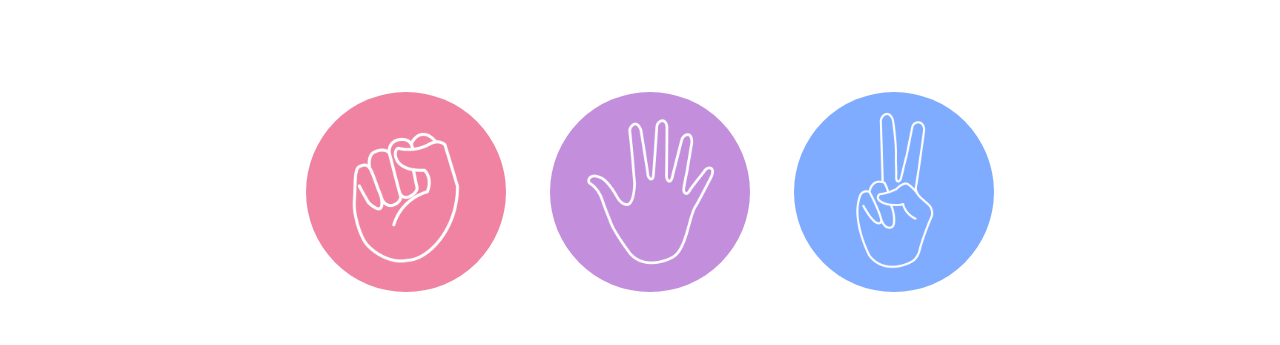
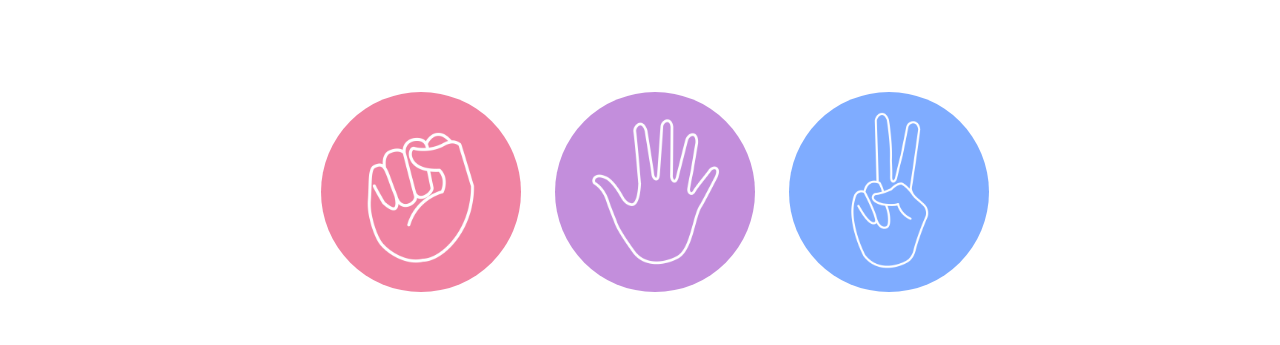
Before and after one commit to bhavani-mhrl/rockPaperScissors-project, a plain HTML site: page index.html in a window 1280 px wide. Shown: the part 64-409 px from the top of the page. Drawn offline with Linux system fonts and the light colour scheme.

Commit message:
Update style.css

```diff
--- a/style.css
+++ b/style.css
@@ -17,8 +17,8 @@ img{
     object-fit: cover;
 }
 .choice{
-    width: 180px;
-    height:170px;
+    width: 170px;
+    height:160px;
     border-radius: 50%;
     margin-top:6rem;
 }
```
